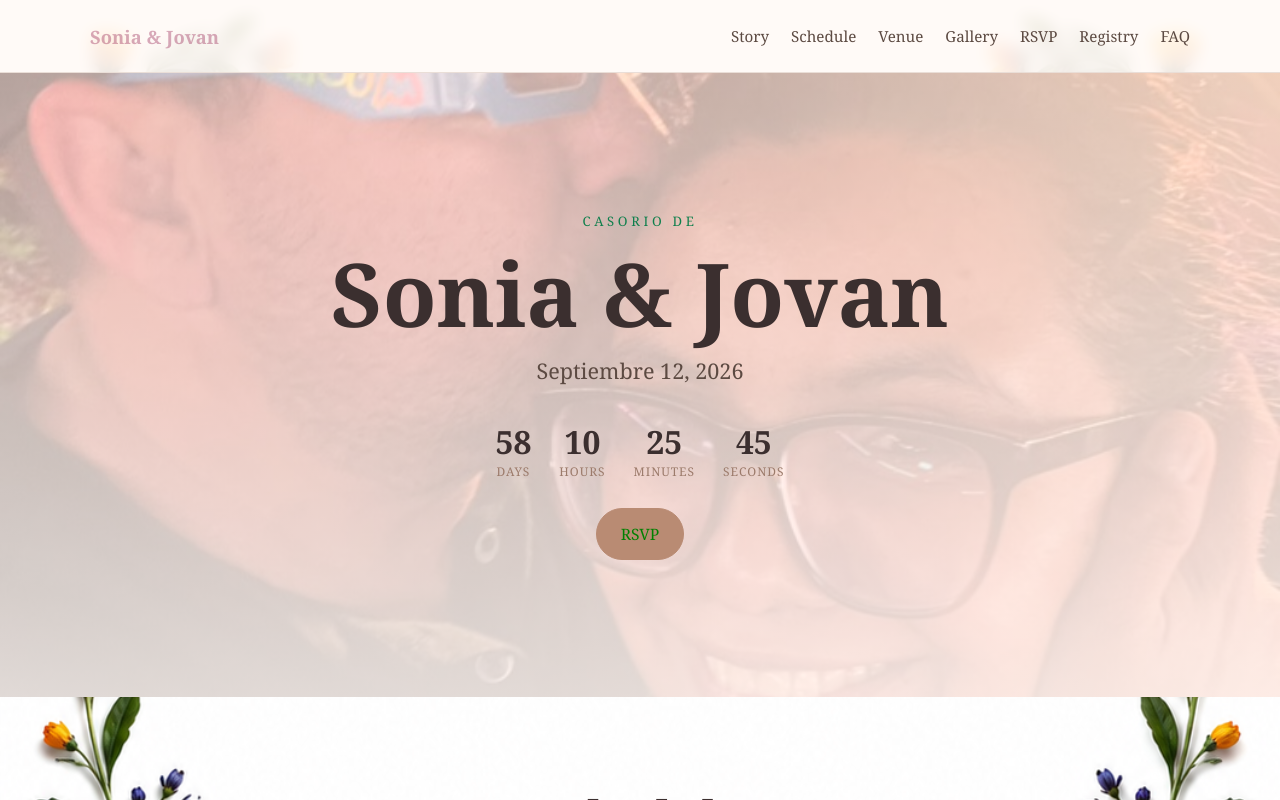
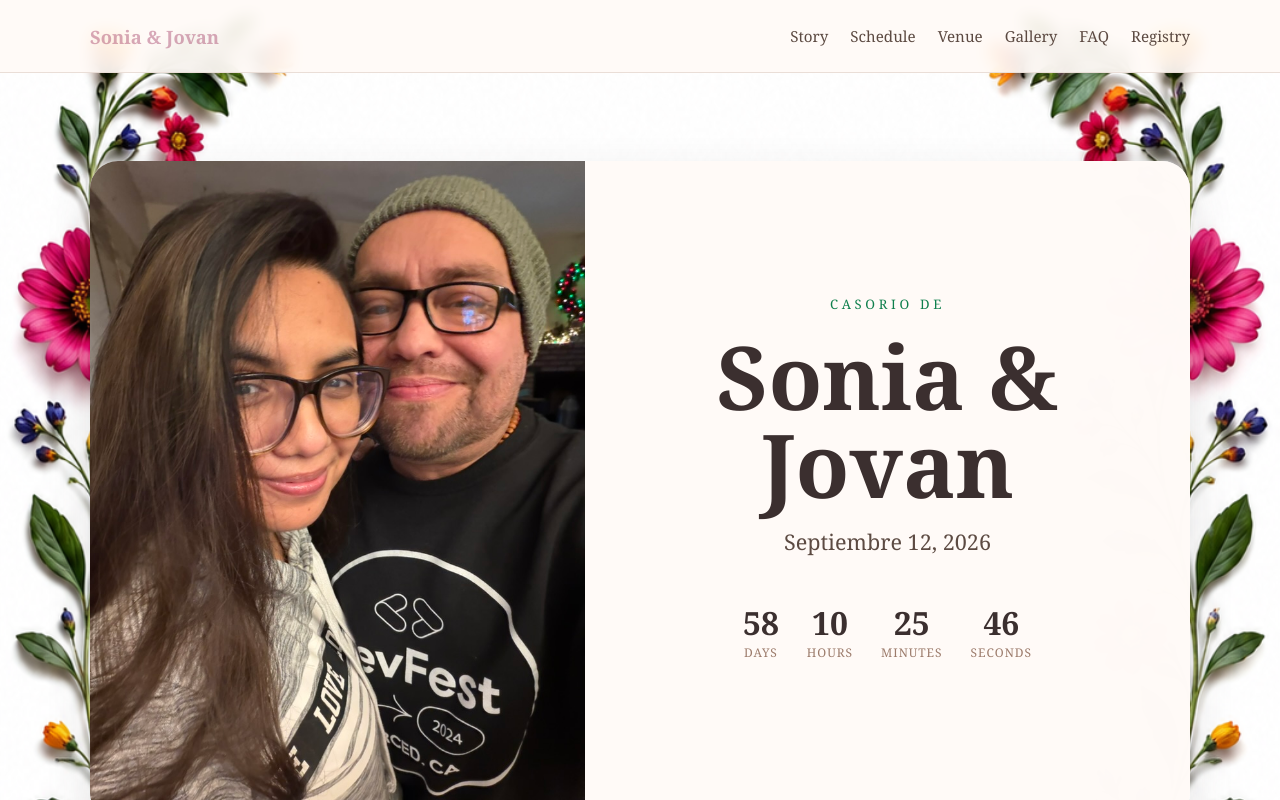
Before and after one commit to julio-reyes-tena/soniajovanweddingpage, a React (Vite) app: page / in a window 1280 px wide. Shown: the top 800 px of the page. Built offline with nearby package versions, Linux system fonts and the light colour scheme.

Commit message:
fixed hero, moved faq

```diff
--- a/src/App.jsx
+++ b/src/App.jsx
@@ -1,12 +1,14 @@
 import { Routes, Route } from "react-router";
 import Home from "./pages/Home";
 import GalleryPage from "./pages/GalleryPage";
+import FAQPage from "./pages/FAQPage";
 
 function App() {
   return (
     <Routes>
       <Route path="/" element={<Home />} />
       <Route path="/gallery" element={<GalleryPage />} />
+      <Route path="/faq" element={<FAQPage />} />
     </Routes>
   );
 }
--- a/src/components/Hero.jsx
+++ b/src/components/Hero.jsx
@@ -1,7 +1,6 @@
-
 import { useEffect, useState } from "react";
 import { weddingInfo } from "../data/weddingInfo";
-import hero from "../assets/sj7.jpeg";
+import hero from "../assets/sj3.jpeg";
 
 function Hero() {
   const [timeLeft, setTimeLeft] = useState(getTimeRemaining());
@@ -10,12 +9,14 @@ function Hero() {
     const total =
       new Date(weddingInfo.weddingDateISO).getTime() - new Date().getTime();
 
-    const seconds = Math.floor((total / 1000) % 60);
-    const minutes = Math.floor((total / 1000 / 60) % 60);
-    const hours = Math.floor((total / (1000 * 60 * 60)) % 24);
-    const days = Math.floor(total / (1000 * 60 * 60 * 24));
+    const safeTotal = Math.max(total, 0);
 
-    return { total, days, hours, minutes, seconds };
+    const seconds = Math.floor((safeTotal / 1000) % 60);
+    const minutes = Math.floor((safeTotal / 1000 / 60) % 60);
+    const hours = Math.floor((safeTotal / (1000 * 60 * 60)) % 24);
+    const days = Math.floor(safeTotal / (1000 * 60 * 60 * 24));
+
+    return { total: safeTotal, days, hours, minutes, seconds };
   }
 
   useEffect(() => {
@@ -27,18 +28,17 @@ function Hero() {
   }, []);
 
   return (
-    <section
-      id="home"
-      className="hero section"
-      style={{
-        backgroundImage: `linear-gradient(rgba(255,250,247,0.55), rgba(255,250,247,0.85)), url(${hero})`,
-        backgroundSize: "cover",
-        backgroundPosition: "center",
-      }}
+    <section id="home" className="hero section">
+      <div className="container hero-layout">
+        <div className="hero-image-wrap">
+          <img
+            src={hero}
+            alt="Sonia and Jovan"
+            className="hero-image"
+          />
+        </div>
 
-    >
-
-      <div className="container hero-content">
+        <div className="hero-content">
           <p className="eyebrow">{weddingInfo.tagline}</p>
 
           <h1>{weddingInfo.coupleNames}</h1>
@@ -67,9 +67,9 @@ function Hero() {
             </div>
           </div>
 
-        <a href="#rsvp" className="button-primary">
-          RSVP
-        </a>
+
+
+        </div>
       </div>
     </section>
   );
--- a/src/components/Navbar.jsx
+++ b/src/components/Navbar.jsx
@@ -14,9 +14,9 @@ function Navbar() {
           <a href="/#schedule">Schedule</a>
           <a href="/#venue">Venue</a>
           <Link to="/gallery">Gallery</Link>
-          <a href="/#rsvp">RSVP</a>
-          <a href="/#registry">Registry</a>
-          <a href="/#faq">FAQ</a>
+         <Link to="/faq">FAQ</Link>
+                   <a href="/#registry">Registry</a>
+
         </div>
       </nav>
     </header>
--- a/src/components/RSVPForm.jsx
+++ /dev/null
@@ -1,45 +0,0 @@
-function RSVPForm() {
-  const handleSubmit = (event) => {
-    event.preventDefault();
-    alert("RSVP submitted!.");
-  };
-
-  return (
-    <section id="rsvp" className="section section-alt">
-      <div className="container form-wrap">
-        <h2>RSVP</h2>
-
-        <form onSubmit={handleSubmit} className="card form-card">
-          <div className="form-group">
-            <label htmlFor="fullName">Full Name</label>
-            <input id="fullName" type="text" required />
-          </div>
-
-          <div className="form-group">
-            <label htmlFor="email">Email</label>
-            <input id="email" type="email" required />
-          </div>
-
-          <div className="form-group">
-            <label htmlFor="attendance">Will you attend?</label>
-            <select id="attendance">
-              <option>Joyfully Accept</option>
-              <option>Respectfully Decline</option>
-            </select>
-          </div>
-
-          <div className="form-group">
-            <label htmlFor="message">Message</label>
-            <textarea id="message" rows="4" />
-          </div>
-
-          <button type="submit" className="button-primary full-width">
-            Send RSVP
-          </button>
-        </form>
-      </div>
-    </section>
-  );
-}
-
-export default RSVPForm;
--- /dev/null
+++ b/src/pages/FAQPage.jsx
@@ -0,0 +1,17 @@
+import Navbar from "../components/Navbar";
+import FAQ from "../components/FAQ";
+import Footer from "../components/Footer";
+
+function FAQPage() {
+  return (
+    <div className="site-shell">
+      <Navbar />
+      <main>
+        <FAQ />
+      </main>
+      <Footer />
+    </div>
+  );
+}
+
+export default FAQPage;
--- a/src/pages/Home.jsx
+++ b/src/pages/Home.jsx
@@ -3,9 +3,7 @@ import Hero from "../components/Hero";
 import Story from "../components/Story";
 import Schedule from "../components/Schedule";
 import Venue from "../components/Venue";
-import RSVPForm from "../components/RSVPForm";
 import Registry from "../components/Registry";
-import FAQ from "../components/FAQ";
 import Footer from "../components/Footer";
 
 function Home() {
@@ -13,13 +11,11 @@ function Home() {
     <div className="site-shell">
       <Navbar />
       <Hero />
-       <Schedule />
+      <Registry />
       <Story />
       <Schedule />
       <Venue />
-      <RSVPForm />
-      <Registry />
-      <FAQ />
+
       <Footer />
     </div>
   );
--- a/src/styles.css
+++ b/src/styles.css
@@ -70,10 +70,37 @@
   align-items: center;
 }
 
-.hero-content {
-  text-align: center;
+.hero-layout {
+  display: grid;
+  grid-template-columns: minmax(0, 0.9fr) minmax(0, 1.1fr);
+  align-items: stretch;
+  gap: 0;
+  overflow: hidden;
+  border-radius: 28px;
+  background: rgba(255, 255, 255, 0.92);
+  box-shadow: 0 18px 45px rgba(59, 47, 47, 0.14);
 }
 
+.hero-image-wrap {
+  min-height: 620px;
+}
+
+.hero-image {
+  width: 100%;
+  height: 100%;
+  max-width: none;
+  object-fit: cover;
+  object-position: center;
+}
+
+.hero-content {
+  display: flex;
+  flex-direction: column;
+  justify-content: center;
+  text-align: center;
+  padding: 56px 40px;
+  background: rgba(255, 250, 247, 0.96);
+}
 .eyebrow {    /*"casori de " */
   margin: 0 0 16px;
   text-transform: uppercase;
@@ -184,47 +211,7 @@ p {
   margin-bottom: 42px;
 }
 
-/* rsvp */
-.form-wrap {
-  width: min(720px, calc(100% - 32px));
-}
 
-.form-card {
-  text-align: left;
-}
-
-.form-group {
-  display: grid;
-  gap: 8px;
-  margin-bottom: 18px;
-}
-
-label {
-  font-size: 0.95rem;
-  font-weight: 700;
-  color: #26c539;
-}
-
-input,
-select,
-textarea {
-  width: 100%;
-  padding: 14px 16px;
-  border: 1px solid #d8c7be;
-  border-radius: 14px;
-  background: rgb(241, 237, 237);
-  font: inherit;
-  color: #3b2f2f;
-}
-
-textarea {
-  resize: vertical;
-}
-
-.full-width {
-  width: 100%;
-}
-/* end rsvp */
 .registry-link:hover {
   transform: translateY(-3px);
 }
@@ -254,6 +241,17 @@ textarea {
     padding: 14px 0;
   }
 
+  .hero-layout {
+  grid-template-columns: 1fr;
+}
+
+.hero-image-wrap {
+  min-height: 380px;
+}
+
+.hero-content {
+  padding: 40px 22px;
+}
   .nav-links {
     gap: 14px;
   }
```
Also changed, not shown: src/assets/sj3.jpeg (added). Lines whose indentation alone changed are shown as unchanged.
